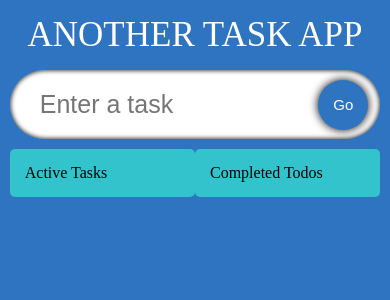
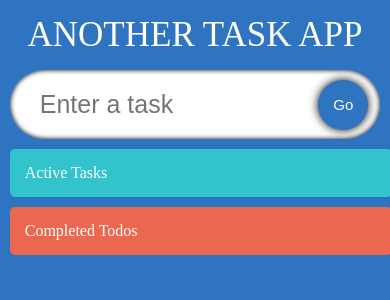
Before and after one commit to blingusblongus/react-todo-ts, a React (Create React App) app: page / in a window 390 px wide. Shown: the top 300 px of the page. Built offline with nearby package versions, Linux system fonts and the light colour scheme; a web font is replaced by a local one.

Commit message:
active/completed containers and items styled

```diff
--- a/src/components/styles.css
+++ b/src/components/styles.css
@@ -47,11 +47,16 @@
 
 .todos__single {
     display: flex;
-    width: 29.5%;
     border-radius: 5px;
     padding: 20px;
     margin-top: 15px;
     background-image: url('https://images.unsplash.com/photo-1586075010923-2dd4570fb338?ixlib=rb-1.2.1&ixid=MnwxMjA3fDB8MHxwaG90by1wYWdlfHx8fGVufDB8fHx8&auto=format&fit=crop&w=987&q=80');
+    transition: 0.2s;
+}
+
+.todos__single:hover {
+    box-shadow: 0 0 5px black;
+    transform: scale(1.03);
 }
 
 .todos__single--text {
@@ -87,9 +92,18 @@
     background-color: rgb(50,195,205);
 }
 
-@media (max-width: 1200px) {
-    .todos__single {
-        width: 40%;
+.todos__heading {
+    font-size: #2f74c0;
+    color: white;
+}
+
+.remove {
+    background-color:  rgb(235, 103, 80)
+}
+
+@media (max-width: 1100px) {
+    .todos {
+        width: 45%;
     }
 }
 
@@ -100,8 +114,10 @@
     }
     .todos {
         width: 95%;
+        margin-bottom: 10px;
     }
-    .todos__single {
-        width: 100%;
+    .container {
+        width: 95%;
+        flex-direction: column;
     }
 }
```
